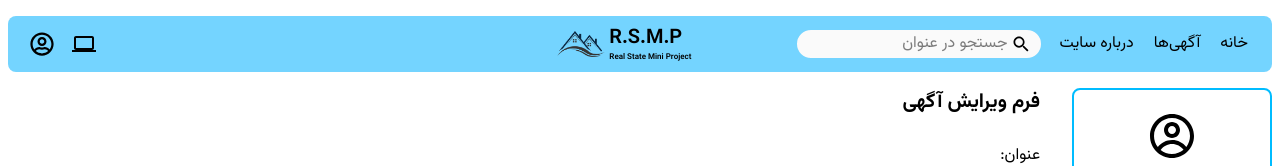
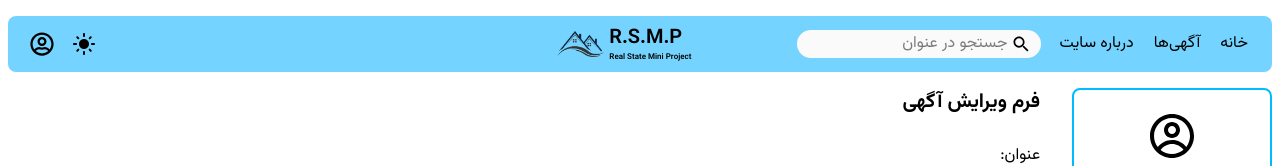
Before and after one commit to AliTaghawi/ts-real-state-mini-project, a Next.js app: page /dashboard/add-file/1 in a window 1280 px wide. Shown: the top 166 px of the page. Built offline with nearby package versions, Linux system fonts and the light colour scheme; no server answers; the database is empty; sample sign-in values are in the browser's storage.

Commit message:
fixing FOUC bug and replacing my theme func with next-themes package

```diff
--- a/app/layout.tsx
+++ b/app/layout.tsx
@@ -5,6 +5,7 @@ import { ChildrenType } from "@/types/types";
 import Layout from "@/layout/Layout";
 import ReduxProvider from "@/providers/ReduxProvider";
 import NextAuthProvider from "@/providers/NextAuthProvider";
+import ModeProvider from "@/providers/ModeProvider";
 
 export const metadata: Metadata = {
   title: "Real state",
@@ -14,11 +15,18 @@ export const metadata: Metadata = {
 
 export default function RootLayout({ children }: ChildrenType) {
   return (
-    <html lang="fa" dir="rtl" className="dark:bg-gray-950 dark:text-neutral-200">
+    <html
+      lang="fa"
+      dir="rtl"
+      className="dark:bg-gray-950 dark:text-neutral-200"
+      suppressHydrationWarning={true}
+    >
       <body className={Vazirmatn.className}>
         <NextAuthProvider>
           <ReduxProvider>
-            <Layout>{children}</Layout>
+            <ModeProvider>
+              <Layout>{children}</Layout>
+            </ModeProvider>
           </ReduxProvider>
         </NextAuthProvider>
       </body>
--- a/components/elements/layout/BGMode.tsx
+++ b/components/elements/layout/BGMode.tsx
@@ -1,28 +1,24 @@
 "use client";
 
 import { useEffect, useRef, useState } from "react";
+import { useTheme } from "next-themes";
 import { MdLightMode } from "react-icons/md";
 import { MdDarkMode } from "react-icons/md";
 import { MdComputer } from "react-icons/md";
-import { changeTheme, loadMode, setTheme } from "@/utils/checkTheme";
 import { useOutsideClick } from "@/hooks/useOutsideClick";
 
 const modeStyle =
   "flex items-center gap-2 hover:bg-sky-200 dark:hover:bg-sky-800/50 rounded-sm p-1 w-full transition ease-in";
 
 const BGMode = () => {
-  const [mode, setMode] = useState("");
+  const [muted, setMuted] = useState(false);
   const [show, setShow] = useState(false);
   const ref = useRef<HTMLDivElement | null>(null);
+  const { setTheme, resolvedTheme } = useTheme();
 
   useEffect(() => {
-    setMode(loadMode());
+    setMuted(true);
   }, []);
-
-  useEffect(() => {
-    changeTheme(mode);
-    setTheme();
-  }, [mode]);
 
   useOutsideClick(ref, () => {
     setShow(false);
@@ -33,9 +29,11 @@ const BGMode = () => {
   };
 
   const modeHandler = (mode: string) => {
-    setMode(mode);
+    setTheme(mode);
     setShow(false);
   };
+
+  if (!muted) return <MdComputer className="text-2xl" />;
 
   return (
     <div className=" relative flex p-1">
@@ -43,9 +41,9 @@ const BGMode = () => {
         onClick={showHandler}
         className="text-2xl hover:bg-sky-200 dark:hover:bg-sky-900 p-1 rounded-md"
       >
-        {mode === "light" && <MdLightMode />}
-        {mode === "dark" && <MdDarkMode />}
-        {mode === "system" && <MdComputer />}
+        {resolvedTheme === "light" && <MdLightMode />}
+        {resolvedTheme === "dark" && <MdDarkMode />}
+        {resolvedTheme === "system" && <MdComputer />}
       </button>
       <div
         ref={ref}
--- a/package.json
+++ b/package.json
@@ -16,6 +16,7 @@
     "mongoose": "^8.16.1",
     "next": "15.3.5",
     "next-auth": "^4.24.11",
+    "next-themes": "^0.4.6",
     "react": "^19.0.0",
     "react-dom": "^19.0.0",
     "react-hot-toast": "^2.5.2",
--- /dev/null
+++ b/providers/ModeProvider.tsx
@@ -0,0 +1,12 @@
+import { ChildrenType } from "@/types/types";
+import { ThemeProvider } from "next-themes";
+
+const ModeProvider = ({ children }: ChildrenType) => {
+  return (
+    <ThemeProvider attribute="class" defaultTheme="system" enableSystem>
+      {children}
+    </ThemeProvider>
+  );
+};
+
+export default ModeProvider;
```
Also changed, not shown: 1 other file (tests, documents, lock files or other folders).
